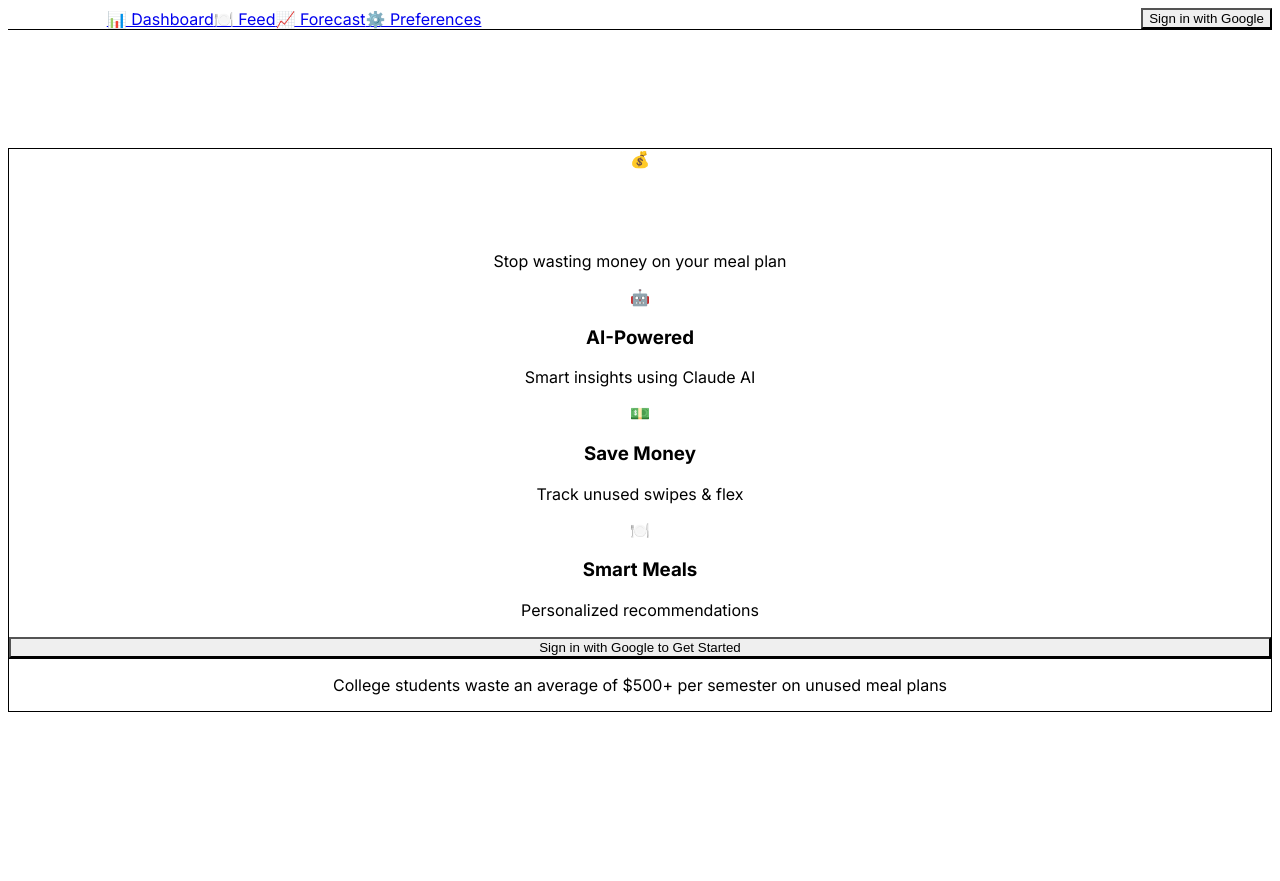
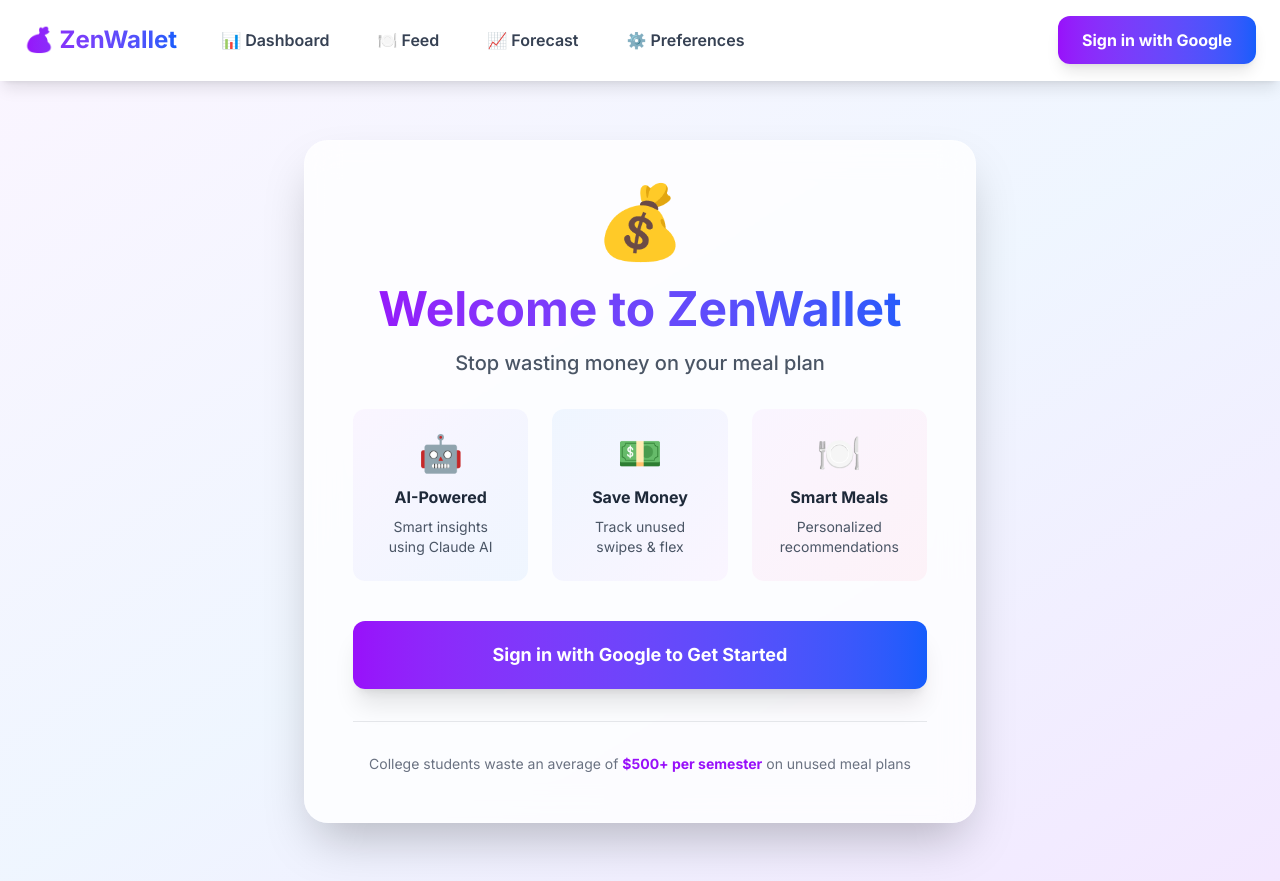
Before and after one commit to Nalomun/ZenWallet, a Next.js app: page / in a window 1280 px wide. Before the commit the page ends 838 px from the top, so only its background shows below. Built offline with nearby package versions, Linux system fonts and the light colour scheme; no server answers.

Commit message:
globals fix

```diff
--- a/app/globals.css
+++ b/app/globals.css
@@ -1,3 +1,31 @@
+@import "tailwindcss";
+
+:root {
+  --background: #ffffff;
+  --foreground: #171717;
+}
+
+@theme inline {
+  --color-background: var(--background);
+  --color-foreground: var(--foreground);
+  --font-sans: var(--font-geist-sans);
+  --font-mono: var(--font-geist-mono);
+}
+
+@media (prefers-color-scheme: dark) {
+  :root {
+    --background: #0a0a0a;
+    --foreground: #ededed;
+  }
+}
+
+body {
+  background: var(--background);
+  color: var(--foreground);
+  font-family: Arial, Helvetica, sans-serif;
+}
+
+
 @tailwind base;
 @tailwind components;
 @tailwind utilities;
```
